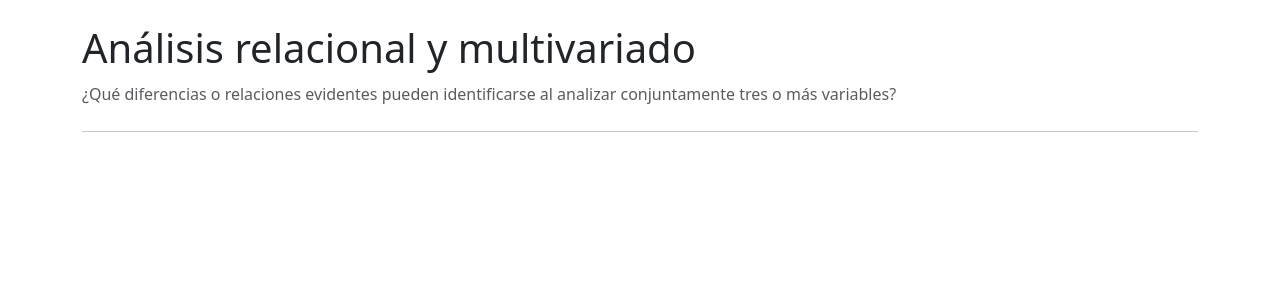
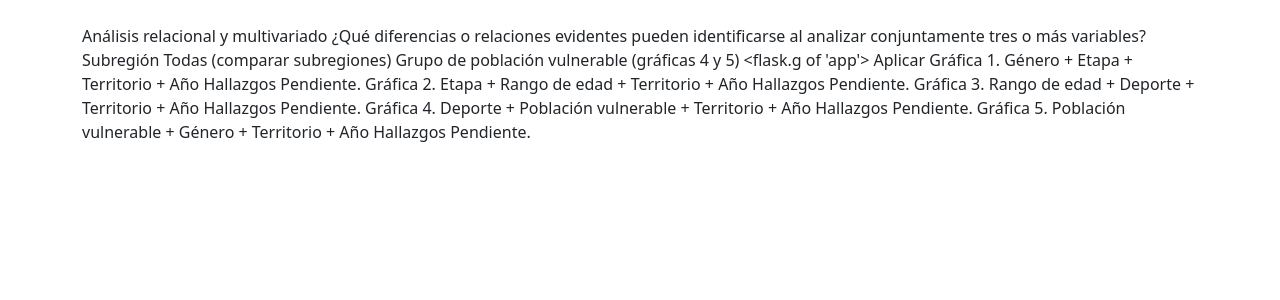
Before and after one commit to LauraBotia117/analisisjuegosdeportivosescolares, a Flask app: template templates/multivariada.html in a window 1280 px wide. Shown: the part 56-356 px from the top of the page. Run offline with Flask 3, Linux system fonts and the light colour scheme; the template is opened without the code that fills it, so the values that code supplies are empty; some libraries are stand-ins or nearby versions.

Commit message:
se agregó la funcionalidad para el análisis multivariado y  la plantilla de visualización, se rediseñaron las graficas  con porcentajes, homologación de subregiones y filtro de grupo vulnerable y se visualizaron las graficas en el html

```diff
--- a/app.py
+++ b/app.py
@@ -551,80 +551,149 @@ def temporal():
         conclusiones=conclusiones,
     )
 
-    # =====================================================
-# INTEGRANTE 4: DIMENSIÓN RELACIONAL Y MULTIVARIADA
-# =====================================================
-COLUMNAS_DIFERENCIALES = [
-    'Población en Situación de desplazamiento', 'Población campesina',
-    'Población con discapacidad', 'Población en proceso de reincorporación',
-    'Población migrante', 'Población víctima', 'Población LGTBI'
+
+
+# =====================================================================
+# DIMENSIÓN RELACIONAL Y MULTIVARIADA (Integrante 4)
+# Cada gráfica cruza: 2 variables de población + territorio + año
+# =====================================================================
+
+# Las subregiones cambiaron en 2024: se agrupan los años 2021-2023
+# con los mismos nombres de 2024-2025 para poder compararlos.
+HOMOLOGACION_SUBREGION = {
+    "Norte": "Norte y Bajo Cauca",
+    "Bajo Cauca": "Norte y Bajo Cauca",
+    "Nordeste": "Nordeste y Magdalena Medio",
+    "Magdalena Medio": "Nordeste y Magdalena Medio",
+}
+
+# Columnas de población vulnerable disponibles en el dataset
+GRUPOS_VULNERABLES = [
+    "Población víctima",
+    "Población en Situación de desplazamiento",
+    "Población campesina",
+    "Población con discapacidad",
+    "Población migrante",
+    "Población en proceso de reincorporación",
+    "Población LGTBI",
 ]
 
-def calcular_indicadores_multivariada(df_filtrado, total_general):
-    """Calcula los 3 indicadores principales para el tablero multivariado."""
-    total_filtrado = len(df_filtrado)
-    if total_filtrado == 0:
-        return {
-            'total_participantes': 0,
-            'porcentaje_general': 0.0,
-            'total_inclusion': 0,
-            'porcentaje_inclusion': 0.0,
-            'porcentaje_mujeres': 0.0,
-            'porcentaje_finalistas': 0.0
-        }
+# Rangos de edad con datos suficientes (los demás tienen 4 registros en total)
+RANGOS_EDAD = ["8 a 11", "12 a 15"]
 
-    pct_general = round((total_filtrado / total_general) * 100, 1)
+# Cantidad máxima de municipios a mostrar cuando se elige una subregión
+MAX_MUNICIPIOS = 8
 
-    # Inclusión diferencial (al menos un 'Sí')
-    cols_existentes = [c for c in COLUMNAS_DIFERENCIALES if c in df_filtrado.columns]
-    es_vulnerable = (df_filtrado[cols_existentes] == 'Sí').any(axis=1) if cols_existentes else pd.Series(False, index=df_filtrado.index)
-    total_inclusion = int(es_vulnerable.sum())
-    pct_inclusion = round((total_inclusion / total_filtrado) * 100, 1)
 
-    # Género y acceso a finales
-    mujeres = (df_filtrado['genero'] == 'Mujer').sum()
-    pct_mujeres = round((mujeres / total_filtrado) * 100, 1)
-
-    finalistas = (df_filtrado['etapa'] == 'Final').sum()
-    pct_finalistas = round((finalistas / total_filtrado) * 100, 1)
-
-    return {
-        'total_participantes': total_filtrado,
-        'porcentaje_general': pct_general,
-        'total_inclusion': total_inclusion,
-        'porcentaje_inclusion': pct_inclusion,
-        'porcentaje_mujeres': pct_mujeres,
-        'porcentaje_finalistas': pct_finalistas
-    }
 @app.route("/multivariada")
 def multivariada():
-    df_completo = cargar_datos()
+    df = cargar_datos()
+    df["subregion_h"] = df["subregion"].replace(HOMOLOGACION_SUBREGION)
+    subregiones = sorted(df["subregion_h"].unique())
 
-    # 1. Leer filtros de la URL
+    # -----------------------------
+    # FILTROS
+    # -----------------------------
     subregion_sel = request.args.get("subregion", "Todas")
-    año_sel = request.args.get("año", "Todos")
-    etapa_sel = request.args.get("etapa", "Todas")
-    genero_sel = request.args.get("genero", "Todos")
+    grupo_sel = request.args.get("grupo", GRUPOS_VULNERABLES[0])
 
-    # 2. Filtrar datos
-    df = aplicar_filtros(df_completo, subregion_sel, año_sel, etapa_sel, genero_sel)
+    if grupo_sel not in GRUPOS_VULNERABLES:
+        grupo_sel = GRUPOS_VULNERABLES[0]
 
-    # 3. Calcular indicadores
-    indicadores = calcular_indicadores_multivariada(df, len(df_completo))
+    # Filtro 1: con "Todas" se comparan subregiones;
+    # con una subregión elegida se comparan sus municipios.
+    if subregion_sel in subregiones:
+        df = df[df["subregion_h"] == subregion_sel]
+        principales = df["municipio"].value_counts().head(MAX_MUNICIPIOS).index
+        df = df[df["municipio"].isin(principales)]
+        territorio = "municipio"
+        nombre_territorio = "Municipio"
+    else:
+        subregion_sel = "Todas"
+        territorio = "subregion_h"
+        nombre_territorio = "Subregión"
 
-    # 4. Enviar todo a la plantilla
+    # Columnas auxiliares: valen 100 si se cumple la condición y 0 si no.
+    # Así, el promedio de la columna en cada grupo es directamente un porcentaje.
+    df["es_mujer"] = (df["genero"] == "Mujer") * 100
+    df["es_final"] = (df["etapa"] == "Final") * 100
+    df["es_12_15"] = (df["rango_edad"] == "12 a 15") * 100
+    df["es_vulnerable"] = (df[grupo_sel] == "Sí") * 100
+
+    etiquetas = {
+        "año": "Año",
+        territorio: nombre_territorio,
+        "etapa": "Etapa",
+        "rango_edad": "Rango de edad",
+        "deporte": "Deporte",
+        "genero": "Género",
+        "es_mujer": "% de mujeres",
+        "es_final": "% en etapa Final",
+        "es_12_15": "% de 12 a 15 años",
+        "es_vulnerable": f"% {grupo_sel.lower()}",
+    }
+
+    def porcentaje_por_año(datos, panel, medida):
+        """Calcula el % de 'medida' por año, panel y territorio."""
+        return (
+            datos.groupby(["año", panel, territorio])[medida]
+            .mean().round(1).reset_index()
+        )
+
+    def linea(datos, medida, panel, titulo, columnas_por_fila=None):
+        """Gráfica de líneas: año en X, una línea por territorio, un panel por categoría."""
+        fig = px.line(
+            datos, x="año", y=medida, color=territorio,
+            facet_col=panel, facet_col_wrap=columnas_por_fila,
+            markers=True, labels=etiquetas, title=titulo,
+        )
+        fig.update_xaxes(dtick=1)
+        fig.for_each_annotation(lambda a: a.update(text=a.text.split("=")[-1]))
+        fig.update_layout(margin=dict(t=70, b=40), height=450 if not columnas_por_fila else 650)
+        return pio.to_html(fig, full_html=False, include_plotlyjs=False)
+
+    df_edad = df[df["rango_edad"].isin(RANGOS_EDAD)]
+    top_deportes = df["deporte"].value_counts().head(5).index
+    df_dep = df[df["deporte"].isin(top_deportes)]
+
+    # Gráfica 1: Género + Etapa + Territorio + Año
+    g1 = porcentaje_por_año(df, "etapa", "es_mujer")
+    grafica1 = linea(g1, "es_mujer", "etapa",
+                     f"% de mujeres por {nombre_territorio.lower()} y año, según etapa")
+
+    # Gráfica 2: Etapa + Rango de edad + Territorio + Año
+    g2 = porcentaje_por_año(df_edad, "rango_edad", "es_final")
+    grafica2 = linea(g2, "es_final", "rango_edad",
+                     f"% de registros en etapa Final por {nombre_territorio.lower()} y año, según rango de edad")
+
+    # Gráfica 3: Rango de edad + Deporte + Territorio + Año
+    g3 = porcentaje_por_año(df_dep[df_dep["rango_edad"].isin(RANGOS_EDAD)], "deporte", "es_12_15")
+    grafica3 = linea(g3, "es_12_15", "deporte",
+                     f"% de 12 a 15 años por {nombre_territorio.lower()} y año, en los 5 deportes principales",
+                     columnas_por_fila=3)
+
+    # Gráfica 4: Deporte + Población vulnerable + Territorio + Año
+    g4 = porcentaje_por_año(df_dep, "deporte", "es_vulnerable")
+    grafica4 = linea(g4, "es_vulnerable", "deporte",
+                     f"% {grupo_sel.lower()} por {nombre_territorio.lower()} y año, en los 5 deportes principales",
+                     columnas_por_fila=3)
+
+    # Gráfica 5: Población vulnerable + Género + Territorio + Año
+    g5 = porcentaje_por_año(df, "genero", "es_vulnerable")
+    grafica5 = linea(g5, "es_vulnerable", "genero",
+                     f"% {grupo_sel.lower()} por {nombre_territorio.lower()} y año, según género")
+
     return render_template(
         "multivariada.html",
-        hay_datos=len(df) > 0,
-        indicadores=indicadores,
-        subregiones_lista=opciones_unicas(df_completo, "subregion"),
-        años_lista=opciones_unicas(df_completo, "año", como_entero=True),
-        etapas_lista=opciones_unicas(df_completo, "etapa"),
-        generos_lista=opciones_unicas(df_completo, "genero"),
-        subregion_seleccionada=subregion_sel,
-        año_seleccionado=año_sel,
-        etapa_seleccionada=etapa_sel,
-        genero_seleccionado=genero_sel,
+        subregiones=subregiones,
+        subregion_sel=subregion_sel,
+        grupos=GRUPOS_VULNERABLES,
+        grupo_sel=grupo_sel,
+        grafica1=grafica1,
+        grafica2=grafica2,
+        grafica3=grafica3,
+        grafica4=grafica4,
+        grafica5=grafica5,
     )
 if __name__ == "__main__":
     app.run(debug=True)
--- a/templates/multivariada.html
+++ b/templates/multivariada.html
@@ -1,11 +1,35 @@
-{% extends "base.html" %}
+{% extends "base.html" %} {% block title %}Análisis Relacional y Multivariado{% endblock %} {% block content %}
+Análisis relacional y multivariado
+¿Qué diferencias o relaciones evidentes pueden identificarse al analizar conjuntamente tres o más variables?
 
-{% block title %}Análisis Relacional y Multivariado{% endblock %}
+Subregión
+Todas (comparar subregiones)
+Grupo de población vulnerable (gráficas 4 y 5)
+{{ g }}
+Aplicar
+Gráfica 1. Género + Etapa + Territorio + Año
+{{ grafica1|safe }}
+Hallazgos
+Pendiente.
 
-{% block content %}
-<h1>Análisis relacional y multivariado</h1>
-<p class="text-muted">
-    ¿Qué diferencias o relaciones evidentes pueden identificarse al analizar conjuntamente tres o más variables?
-</p>
-<hr>
+Gráfica 2. Etapa + Rango de edad + Territorio + Año
+{{ grafica2|safe }}
+Hallazgos
+Pendiente.
+
+Gráfica 3. Rango de edad + Deporte + Territorio + Año
+{{ grafica3|safe }}
+Hallazgos
+Pendiente.
+
+Gráfica 4. Deporte + Población vulnerable + Territorio + Año
+{{ grafica4|safe }}
+Hallazgos
+Pendiente.
+
+Gráfica 5. Población vulnerable + Género + Territorio + Año
+{{ grafica5|safe }}
+Hallazgos
+Pendiente.
+
 {% endblock %}
```
